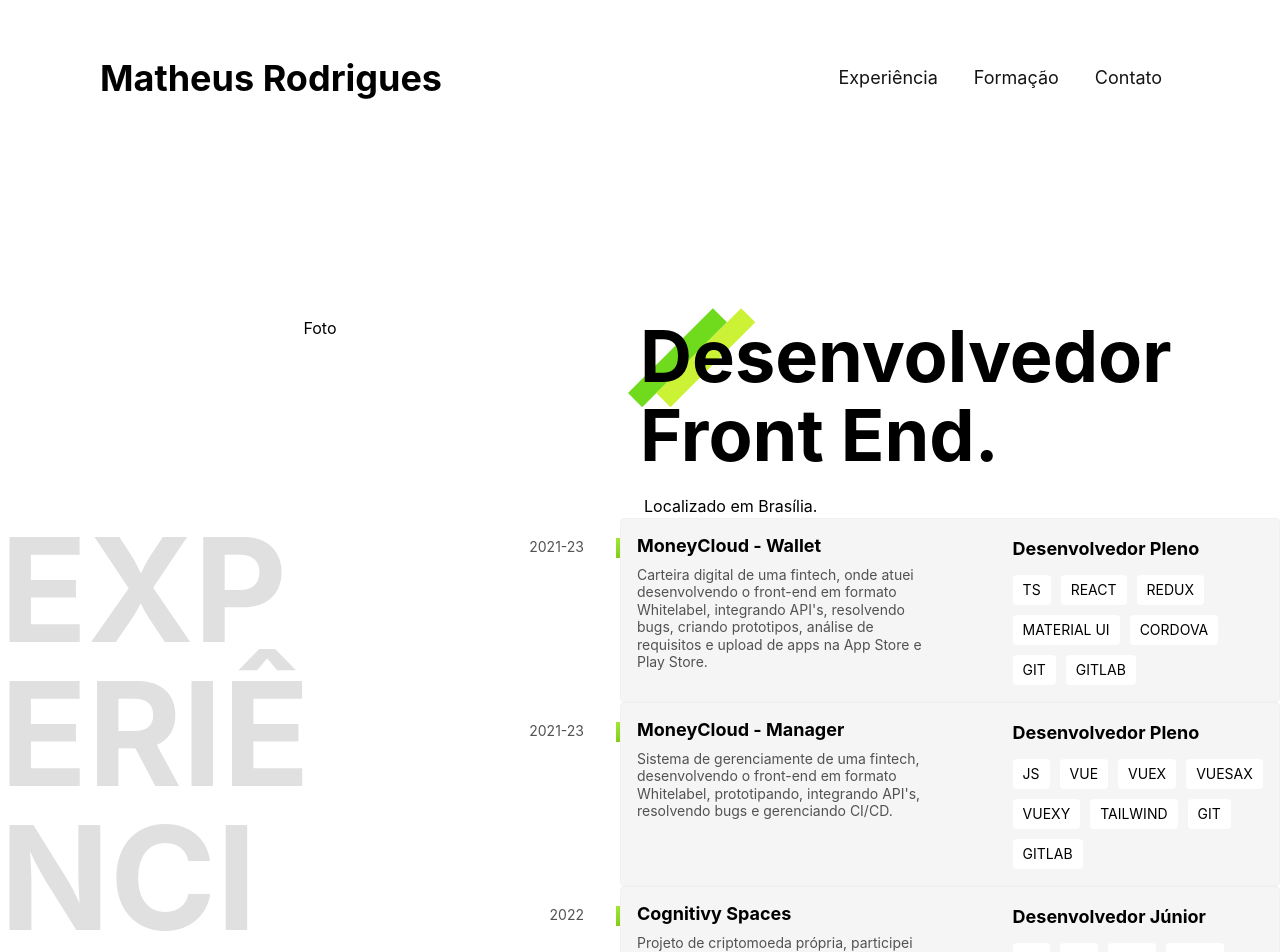
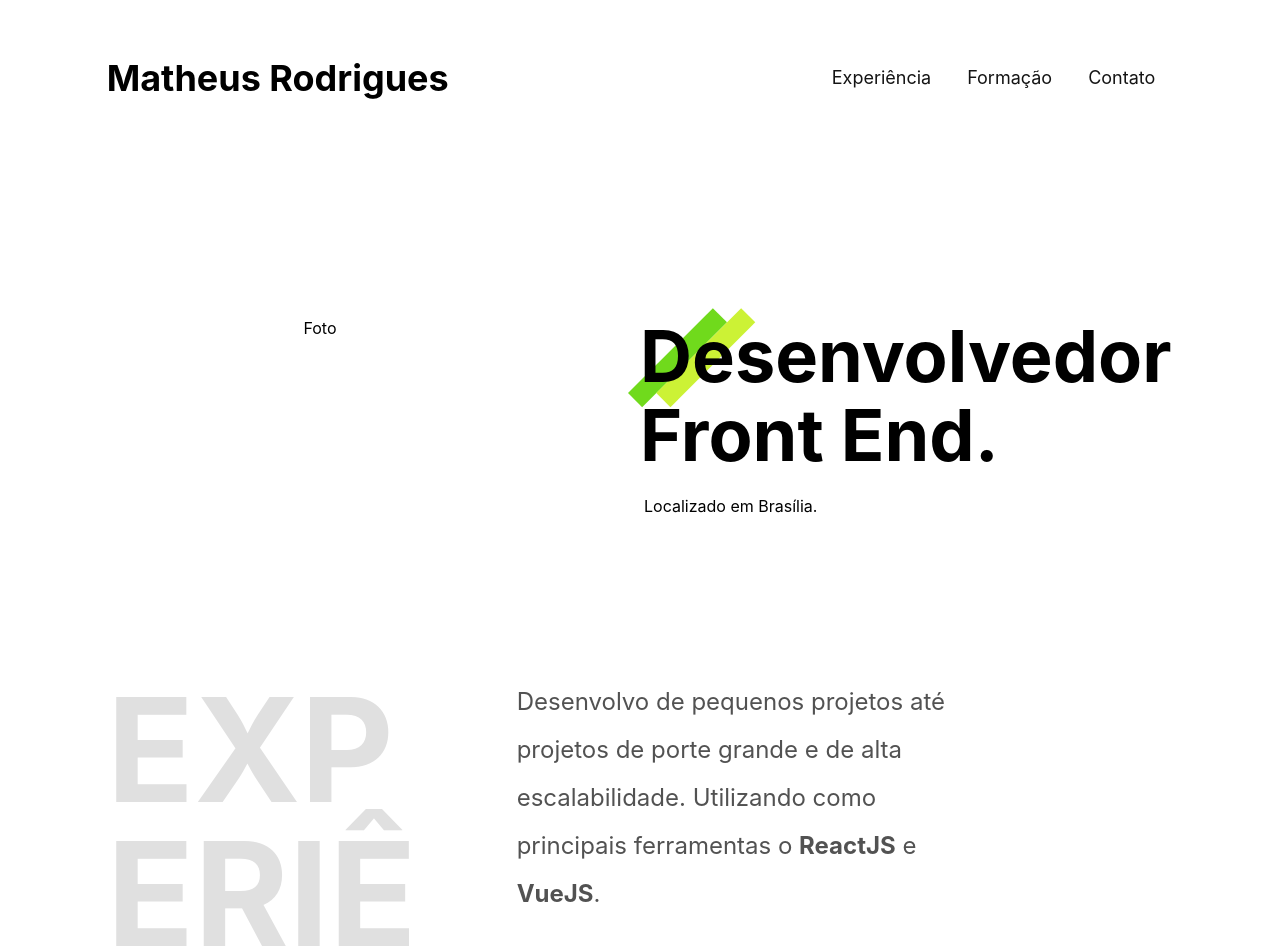
Before and after one commit to manuteu/portfolio, a React (Create React App) app: page / in a window 1280 px wide. Shown: the top 952 px of the page. Built offline with nearby package versions, Linux system fonts and the light colour scheme.

Commit message:
add: texts and margins

```diff
--- a/src/App.tsx
+++ b/src/App.tsx
@@ -7,6 +7,7 @@ function App() {
   return (
     <div className="App">
       <Intro />
+      <div className='my-40' />
       <Experience />
     </div>
   );
--- a/src/components/ExperieceCard/index.tsx
+++ b/src/components/ExperieceCard/index.tsx
@@ -10,9 +10,9 @@ interface ExperienceProps {
 
 export default function ExperienceCard({ project, description, office, techs, year }: ExperienceProps) {
   return (
-    <div className='flex'>
-      <div className='gap-8 flex mt-5'>
-        <span className='text-neutral-600 text-sm font-normal leading-tight'>{year}</span>
+    <div className='flex mb-5'>
+      <div className='gap-8 flex mt-5 min-w-[82px]'>
+        <span className='text-neutral-600 text-sm font-normal leading-tight '>{year}</span>
         <div className='w-1 h-5 bg-gradient-to-b from-lime-400 to-lime-500' />
       </div>
       <div className='flex max-w-[660px] p-4 min-h-[140px] bg-[#F5F5F5] border border-[#F0F0F0] rounded'>
--- a/src/components/Header/index.tsx
+++ b/src/components/Header/index.tsx
@@ -2,7 +2,7 @@ import React from 'react'
 
 export default function Header() {
   return (
-    <header className='flex justify-between items-center py-10 max-w-[1080px] m-auto w-[85%]'>
+    <header className='flex justify-between items-center py-10 max-w-[1300px] m-auto w-5/6'>
       <div className=''>
         <a href="index.html" className='text-4xl font-bold'>Matheus Rodrigues</a>
       </div>
--- a/src/views/Experience.tsx
+++ b/src/views/Experience.tsx
@@ -4,23 +4,29 @@ import SectionName from '../components/SectionName'
 
 export default function Experience() {
   return (
-    <section className='flex justify-between'>
-      <SectionName name="experiência" color="#E0E0E0"/>
-      <div className='flex flex-col items-end'>
+    <section className='flex justify-between w-5/6 max-w-[1300px] m-auto'>
+      <SectionName name="experiência" color="#E0E0E0" />
+      <div className='flex flex-col items-end '>
+        <div className="flex items-start flex-row max-w-[550px] self-start mb-12">
+          <div className='mx-10' />
+          <span className="text-left text-neutral-600 text-2xl font-normal leading-loose">
+            Desenvolvo de pequenos projetos até projetos de porte grande e de alta escalabilidade. Utilizando como principais ferramentas o <strong>ReactJS</strong> e <strong>VueJS</strong>.
+          </span>
+        </div>
         <ExperienceCard
           project='MoneyCloud - Wallet'
           description="Carteira digital de uma fintech, onde atuei desenvolvendo o front-end em formato Whitelabel, integrando API's, resolvendo bugs, criando prototipos, análise de requisitos e upload de apps na App Store e Play Store."
           office='Desenvolvedor Pleno'
           techs={['TS', 'REACT', 'REDUX', 'MATERIAL UI', 'CORDOVA', 'GIT', 'GITLAB']}
           year="2021-23"
-          />
+        />
         <ExperienceCard
           project='MoneyCloud - Manager'
           description="Sistema de gerenciamente de uma fintech, desenvolvendo o front-end em formato Whitelabel, prototipando, integrando API's, resolvendo bugs e gerenciando CI/CD."
           office='Desenvolvedor Pleno'
           techs={['JS', 'VUE', 'VUEX', 'VUESAX', 'VUEXY', 'TAILWIND', 'GIT', 'GITLAB']}
           year="2021-23"
-          />
+        />
         <ExperienceCard
           project='Cognitivy Spaces'
           description='Projeto de criptomoeda própria, participei desenvolvendo um SPA resposivo com design bastante desafiador.'
```
